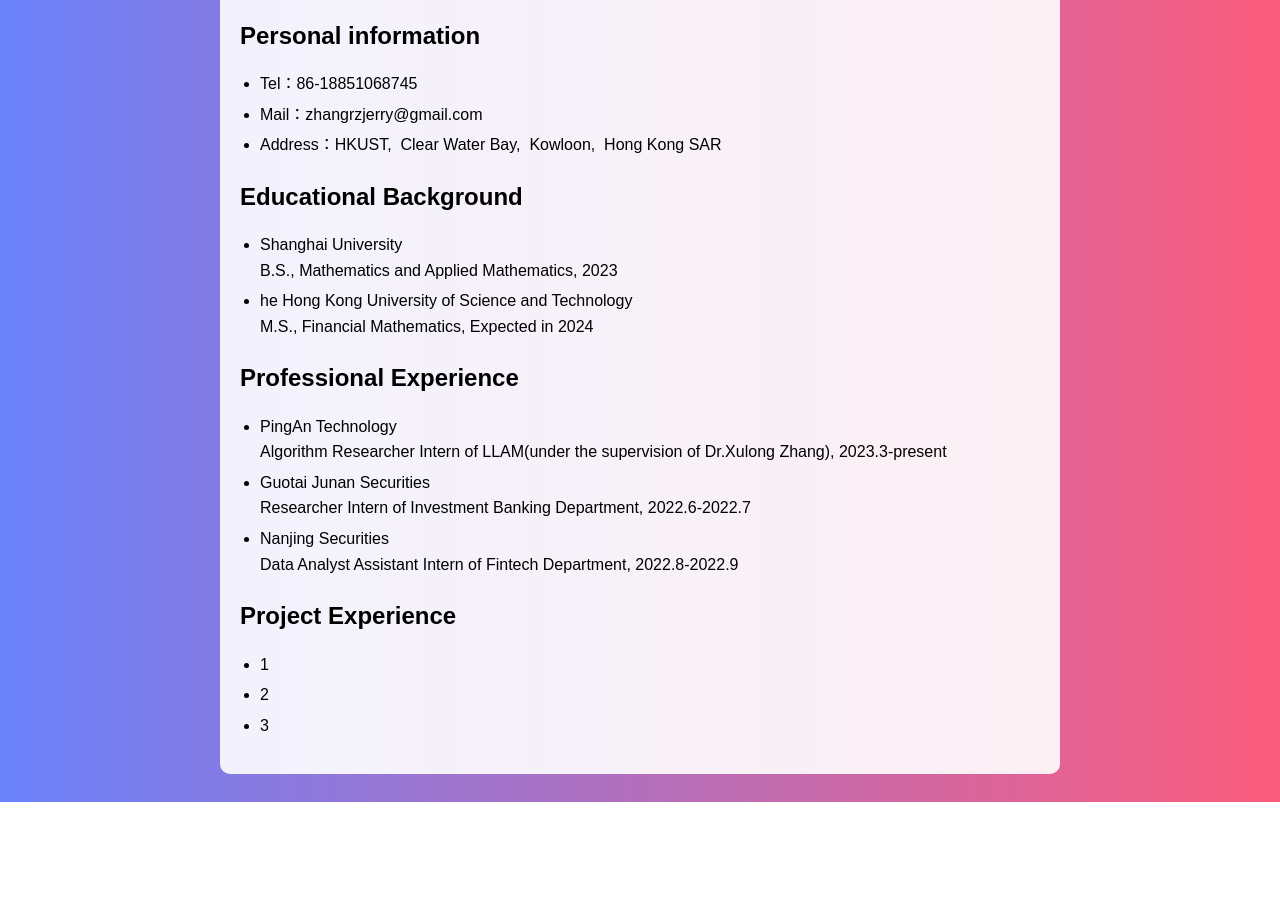
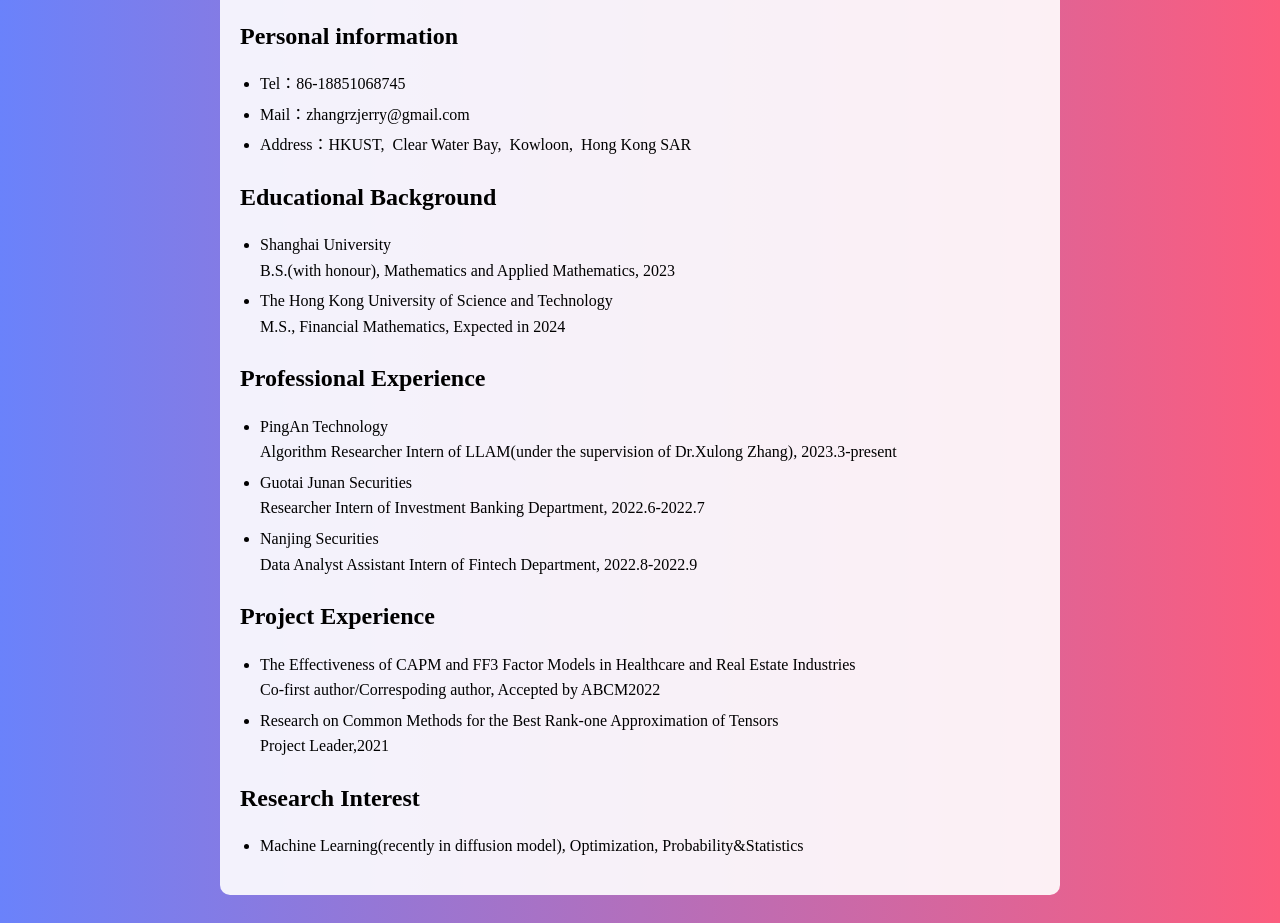
Before and after one commit to JerryZRZ/Jerry-Zhang, a plain HTML site: page index.html in a window 1280 px wide. Shown: the part 136-1059 px from the top of the page. Before the commit the page ends 938 px from the top, so only its background shows below. Drawn offline with Linux system fonts and the light colour scheme.

Commit message:
Update index.html

```diff
--- a/index.html
+++ b/index.html
@@ -6,7 +6,7 @@
     <title>Zhang RuiZhe's Homepage</title>
     <style>
         body {
-            font-family: "微软雅黑", Arial, sans-serif;
+            font-family: "Times New Roman", Arial, sans-serif;
             line-height: 1.6;
             background-image: linear-gradient(to right, #6a82fb, #fc5c7d);
             color: #000;
@@ -51,8 +51,8 @@
     <section>
         <h2>Educational Background</h2>
         <ul>
-            <li>Shanghai University <br> B.S., Mathematics and Applied Mathematics, 2023</li>
-            <li>he Hong Kong University of Science and Technology <br>M.S., Financial Mathematics, Expected in 2024</li>
+            <li>Shanghai University <br> B.S.(with honour), Mathematics and Applied Mathematics, 2023</li>
+            <li>The Hong Kong University of Science and Technology <br>M.S., Financial Mathematics, Expected in 2024</li>
         </ul>
     </section>
     <section>
@@ -66,9 +66,12 @@
     <section>
         <h2>Project Experience</h2>
         <ul>
-            <li>1</li>
-            <li>2</li>
-            <li>3</li>
+            <li>The Effectiveness of CAPM and FF3 Factor Models in Healthcare and Real Estate Industries <br> Co-first author/Correspoding author, Accepted by ABCM2022</li>
+            <li>Research on Common Methods for the Best Rank-one Approximation of Tensors<br> Project Leader,2021</li>
+        </ul>
+        <h2>Research Interest</h2>
+        <ul>
+            <li>Machine Learning(recently in diffusion model), Optimization, Probability&Statistics </li>
         </ul>
     </section>
 </body>
```
